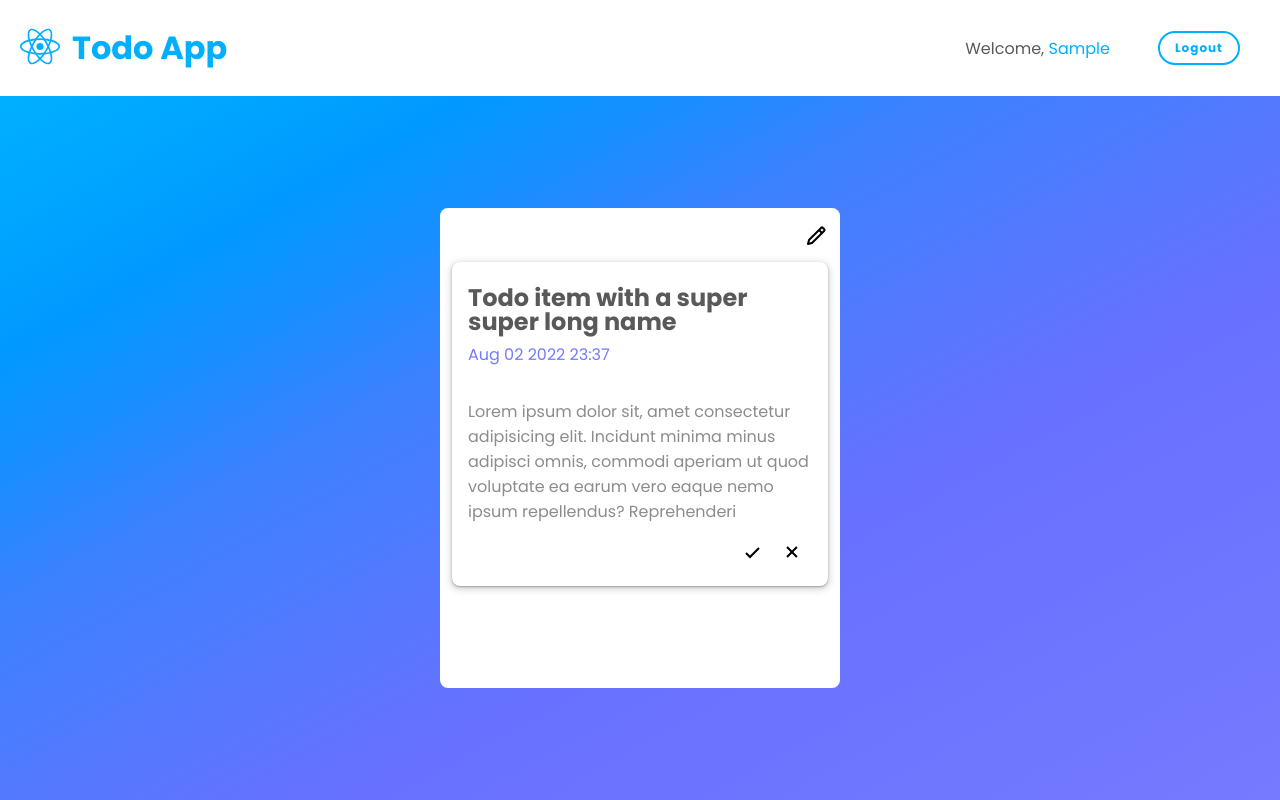
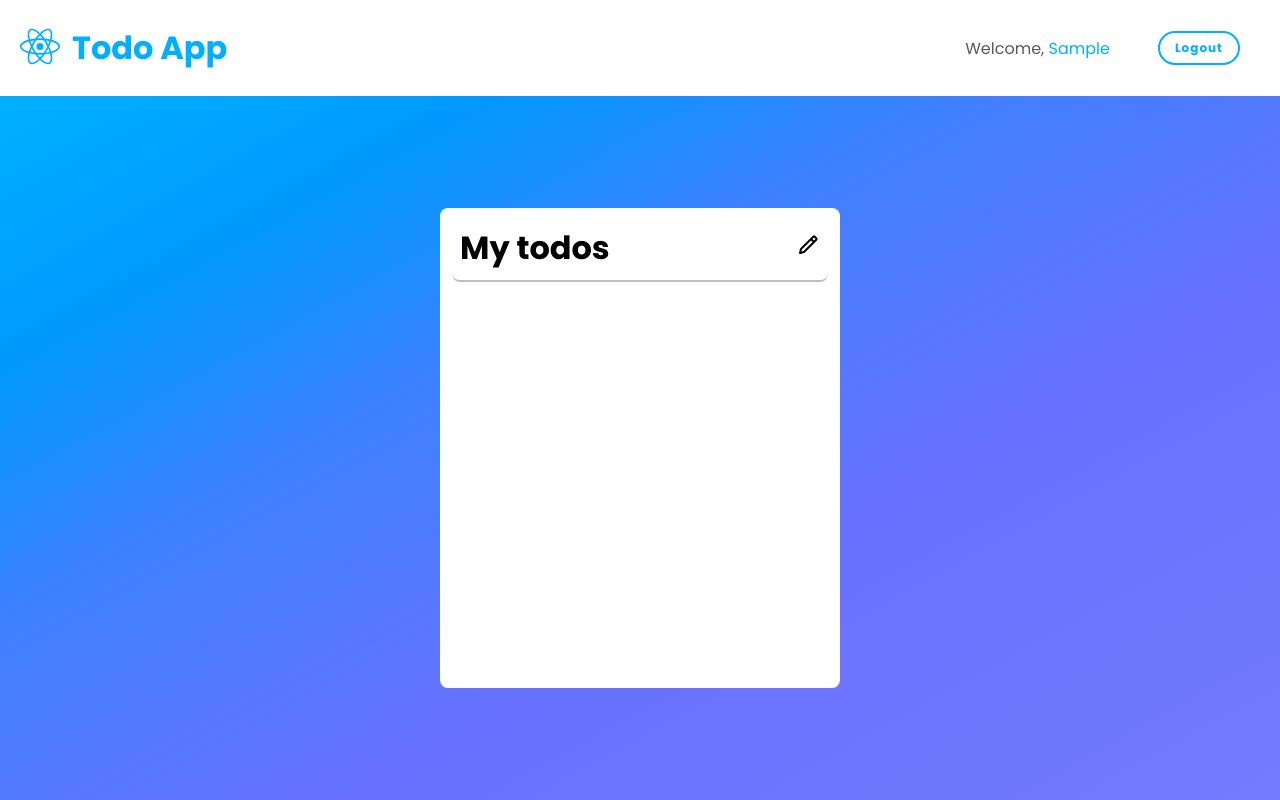
Before and after one commit to Lu1z-Gust4v0/React-TS-Todo-App, a React (Vite) app in the folder client/: page /login in a window 1280 px wide. Both pictures are taken after typing "Sample", "Sample123" into the empty fields and a click on the button "LOGIN". Built offline with nearby package versions, Linux system fonts and the light colour scheme.

Commit message:
Improve popUp styles, add a type for TodoBoard props

```diff
--- a/client/src/Pages/Home/TodoBoard.tsx
+++ b/client/src/Pages/Home/TodoBoard.tsx
@@ -2,17 +2,19 @@ import React from "react"
 import AddTodoPopUp from "./AddTodoPopUp"
 import TodoItem from "./TodoItem"
 import createIcon from "../../assets/create-icon.svg"
+import { TodoBoardProps } from "../../types/customTypes"
 
 
-const TodoBoard = () => {
+const TodoBoard: React.FC<TodoBoardProps> = ({ active, togglePopUp }) => {
     return (
-        <div className="todo-board">
+        <div className={active ? "todo-board active": "todo-board"}>
             <div className="todo-board-row">
-                <button className="create-btn">
+                <h2>My todos</h2>
+                <button className="create-btn" onClick={togglePopUp}>
                     <img src={createIcon} alt="create icon" />
                 </button>
             </div>
-            <TodoItem/>
+            <AddTodoPopUp />
         </div>
     )
 }
--- a/client/src/styles/styles.css
+++ b/client/src/styles/styles.css
@@ -299,10 +299,10 @@
     display: flex;
     flex-direction: column;
     background-color: white;
-
 }
 
 .popup-container {
+    opacity: 0;
     position: fixed;
     display: flex;
     flex-direction: column;
@@ -312,9 +312,14 @@
     background-color: white;
     padding: 1.5rem 1rem;
     border-radius: 1rem;
-    box-shadow: var(--box-shadow);
+    box-shadow: var(--box-shadow),
+        0 0 0 1000vh rgba(0, 0, 0, 0.2);
+    transition: opacity 200ms ease-in;
 }
 
+.todo-board.active .popup-container {
+    opacity: 1;
+}
 
 .popup-heading {
     display: flex;
@@ -394,10 +399,16 @@
 
 .todo-board-row {
     display: flex;
-    justify-content: flex-end;
-    padding: 0 0 0.5rem;
+    align-items: center;
+    justify-content: space-between;
+    padding: 0 0.5rem 0.5rem;
+    border-bottom: 2px solid var(--light);
+    border-radius: 0.5rem;
 }
 
+.todo-board-row h2 {
+    font-size: 1.5rem;
+}
 
 .todo-board-row .create-btn {
     position: relative;
@@ -427,11 +438,23 @@
     opacity: 1;
 }
 
+/* disable create-btn and pseudo-element when the popup is active */
+
+.todo-board.active .create-btn {
+    pointer-events: none;
+}
+
+.todo-board.active .create-btn::before {
+    opacity: 0;
+}
+
+/* ------------------- */
+
 .todo-card {
     display: flex;
     flex-direction: column;
     padding: 0.5rem 1rem;
-    margin-bottom: 2rem;
+    margin-block: 1.5rem;
     box-shadow: var(--box-shadow);
     border-radius: 0.5rem;
 }
@@ -513,4 +536,8 @@
         height: 30rem;
         width: 25rem;
     }
+
+    .todo-board-row h2 {
+       font-size: 2rem;
+    }
 }
--- a/client/src/types/customTypes.ts
+++ b/client/src/types/customTypes.ts
@@ -39,3 +39,8 @@ export interface RegisterFormProps {
 export interface NavbarProps {
     username: string;
 }
+
+export interface TodoBoardProps {
+    active: boolean;
+    togglePopUp: () => void;
+}
```
